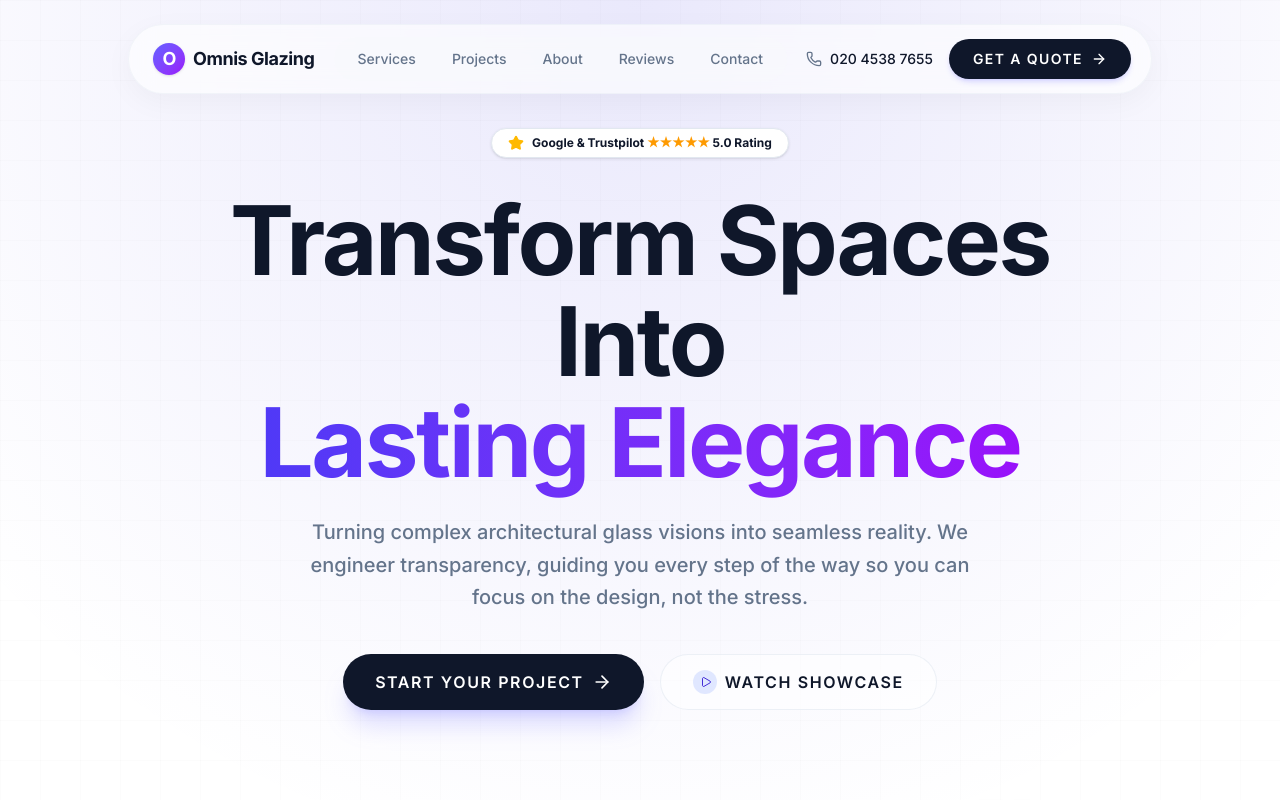
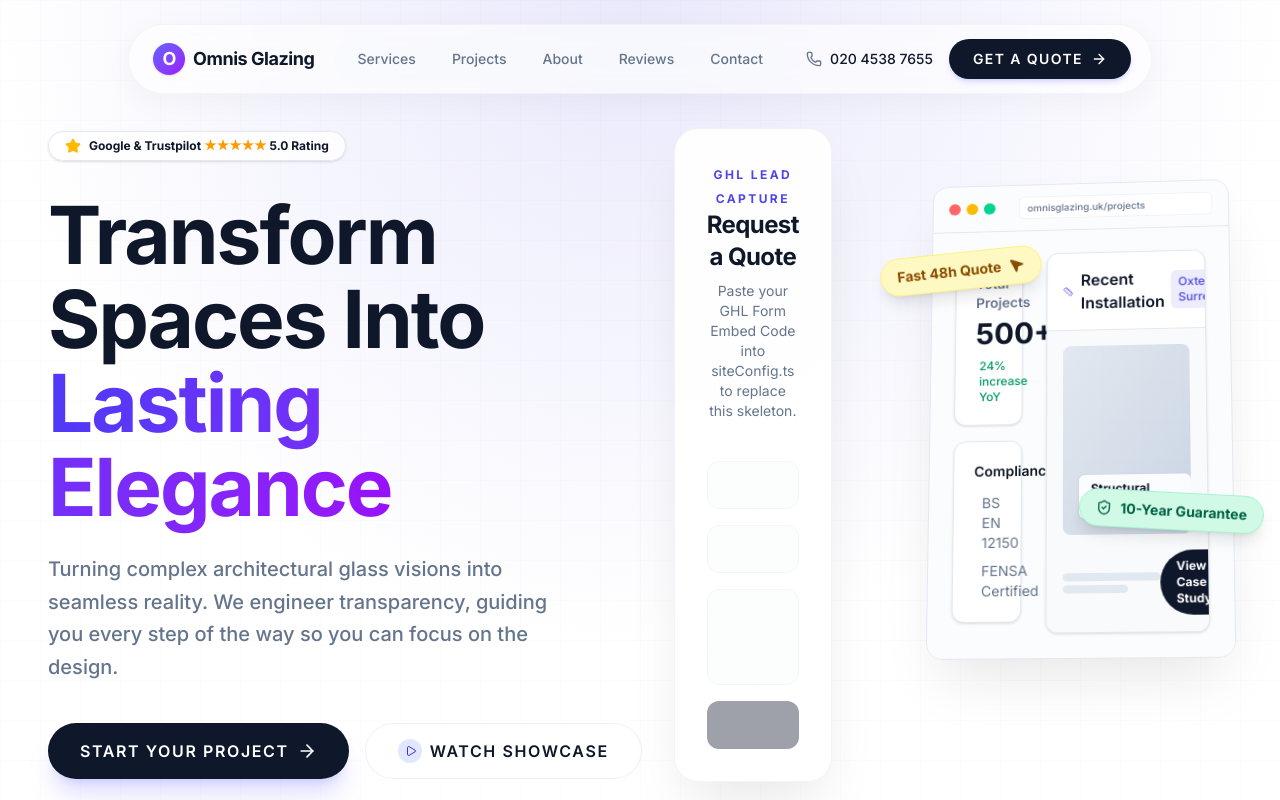
Before and after one commit to mokihas/omnis-glazing-ltd, a Next.js app: page / in a window 1280 px wide. Shown: the top 800 px of the page. Built offline with nearby package versions, Linux system fonts and the light colour scheme.

Commit message:
fix: restore GHL lead capture form embed in hero section

```diff
--- a/src/app/page.tsx
+++ b/src/app/page.tsx
@@ -11,18 +11,21 @@ export default function Home() {
     <>
       <LocalBusinessSchema />
 
-      {/* SECTION 1 - HERO (FinRise SaaS Inspired) */}
-      <section className="relative min-h-[100vh] flex flex-col items-center justify-center bg-background overflow-hidden pt-32 pb-20">
+      {/* SECTION 1 - HERO (FinRise SaaS Inspired + GHL Quote Form) */}
+      <section className="relative min-h-[90vh] flex items-center bg-background overflow-hidden border-b border-border">
 
         {/* Ambient Lighting & Grid Background */}
         <div className="absolute inset-0 bg-radial-gradient z-0 pointer-events-none" />
         <div className="absolute inset-0 bg-grid opacity-30 z-0 pointer-events-none" />
 
-        <div className="container relative z-10 flex flex-col items-center text-center animate-fade-up">
+        <div className="container relative z-10 flex flex-col lg:flex-row items-center gap-12 lg:gap-8 pt-32 pb-20">
+
+          {/* Left Column: Copy & CTAs */}
+          <div className="flex-1 flex flex-col items-center lg:items-start text-center lg:text-left animate-fade-up">
 
             {/* Social Proof Pill Badge */}
             {siteConfig.reviews?.aggregateRating && (
-            <div className="mb-8 inline-flex items-center gap-2 bg-white border border-border shadow-sm rounded-full px-4 py-1.5 transform hover:scale-105 transition-transform cursor-default">
+              <div className="mb-8 inline-flex items-center gap-2 bg-white/80 backdrop-blur-sm border border-border shadow-sm rounded-full px-4 py-1.5 transform hover:scale-105 transition-transform cursor-default">
                 <Star className="w-4 h-4 fill-amber-400 text-amber-400" />
                 <span className="text-xs font-bold text-foreground">
                   Google & Trustpilot <span className="text-amber-500">★★★★★</span> {siteConfig.reviews.aggregateRating} Rating
@@ -31,21 +34,21 @@ export default function Home() {
             )}
 
             {/* High-Impact Headline */}
-          <h1 className="max-w-4xl text-[3.5rem] md:text-[5rem] lg:text-[6rem] font-extrabold leading-[1.05] tracking-tight text-primary mb-6">
-            Transform Spaces Into <br className="hidden md:block" />
+            <h1 className="text-[3rem] md:text-[4.5rem] lg:text-[5rem] font-extrabold leading-[1.05] tracking-tight text-primary mb-6">
+              Transform Spaces Into <br />
               <span className="text-transparent bg-clip-text bg-gradient-to-r from-indigo-600 to-purple-600">
                 Lasting Elegance
               </span>
             </h1>
 
             {/* Subheadline */}
-          <p className="text-lg md:text-xl text-muted-foreground font-medium leading-relaxed max-w-2xl mb-10">
+            <p className="text-lg md:text-xl text-muted-foreground font-medium leading-relaxed max-w-lg mb-10">
               Turning complex architectural glass visions into seamless reality.
-            We engineer transparency, guiding you every step of the way so you can focus on the design, not the stress.
+              We engineer transparency, guiding you every step of the way so you can focus on the design.
             </p>
 
             {/* Dual CTA Buttons */}
-          <div className="flex flex-col sm:flex-row items-center justify-center gap-4 w-full sm:w-auto">
+            <div className="flex flex-col sm:flex-row items-center justify-center lg:justify-start gap-4 w-full sm:w-auto">
               <Button size="lg" asChild className="rounded-full w-full sm:w-auto px-8 h-14 text-base shadow-xl shadow-indigo-500/20 hover:shadow-indigo-500/40 transition-all hover:-translate-y-0.5">
                 <Link href="/request-a-quote">
                   Start Your Project <ArrowRight className="ml-2 w-5 h-5" />
@@ -61,14 +64,45 @@ export default function Home() {
                 </Link>
               </Button>
             </div>
+          </div>
+
+          {/* Right Column: GHL Quote Form Embed */}
+          <div className="w-full lg:w-[45%] lg:max-w-md animate-fade-up delay-200 relative">
+            <div className="relative bg-white/90 backdrop-blur-xl rounded-3xl border border-border/50 shadow-[0_30px_60px_-15px_rgba(0,0,0,0.1)] overflow-hidden p-6 md:p-8 transform hover:scale-[1.01] transition-transform">
+              <div className="absolute inset-0 bg-grid opacity-10 pointer-events-none" />
+
+              <div className="relative z-10">
+                {/* GHL Form Embed or Fallback */}
+                {siteConfig.ghl?.heroFormEmbedCode && siteConfig.ghl.heroFormEmbedCode.includes('<') && !siteConfig.ghl.heroFormEmbedCode.includes('Paste your GHL') ? (
+                  <div
+                    className="w-full bg-transparent"
+                    dangerouslySetInnerHTML={{ __html: siteConfig.ghl.heroFormEmbedCode }}
+                  />
+                ) : (
+                  <div className="w-full flex flex-col items-center justify-center space-y-6">
+                    <div className="text-center space-y-2">
+                      <span className="text-secondary font-bold tracking-[0.2em] uppercase text-xs">GHL Lead Capture</span>
+                      <h3 className="text-2xl font-bold text-foreground">Request a Quote</h3>
+                      <p className="text-muted-foreground text-sm">Paste your GHL Form Embed Code into siteConfig.ts to replace this skeleton.</p>
+                    </div>
+                    <div className="space-y-4 pt-4 w-full opacity-40">
+                      <div className="h-12 w-full bg-muted border border-border rounded-xl" />
+                      <div className="h-12 w-full bg-muted border border-border rounded-xl" />
+                      <div className="h-24 w-full bg-muted border border-border rounded-xl" />
+                      <div className="h-12 w-full bg-primary rounded-xl" />
+                    </div>
+                  </div>
+                )}
+              </div>
+            </div>
+          </div>
 
         </div>
 
-        {/* Interactive Dashboard / Showcase Mockup */}
-        <div className="container mt-16 lg:mt-24 relative z-20 animate-fade-up delay-200">
+        {/* Interactive Dashboard / Showcase Mockup - Full Width Below Hero */}
+        <div className="container mt-12 mb-20 relative z-20 animate-fade-up delay-300">
           <ArchitecturalShowcase />
         </div>
-
       </section>
 
       {/* SECTION 2 - STATS / TRUST */}
```
Lines whose indentation alone changed are shown as unchanged.
